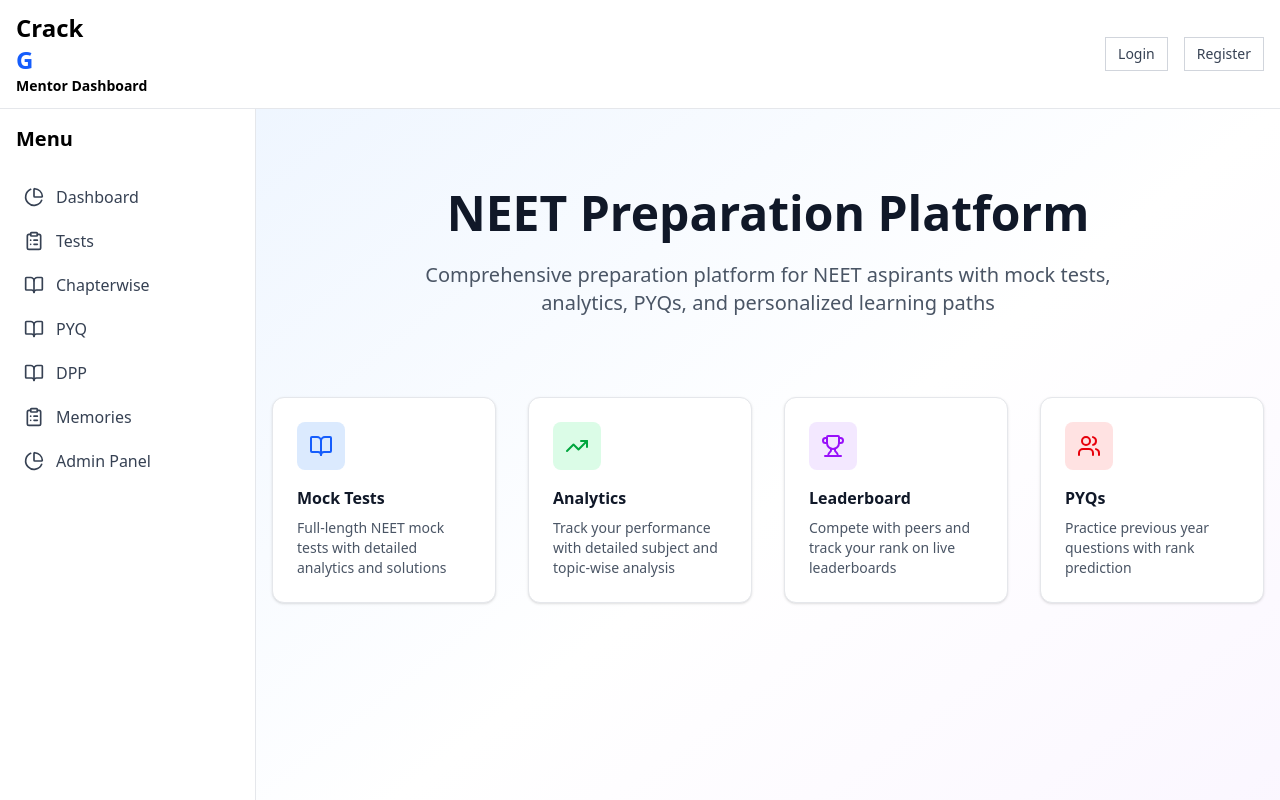
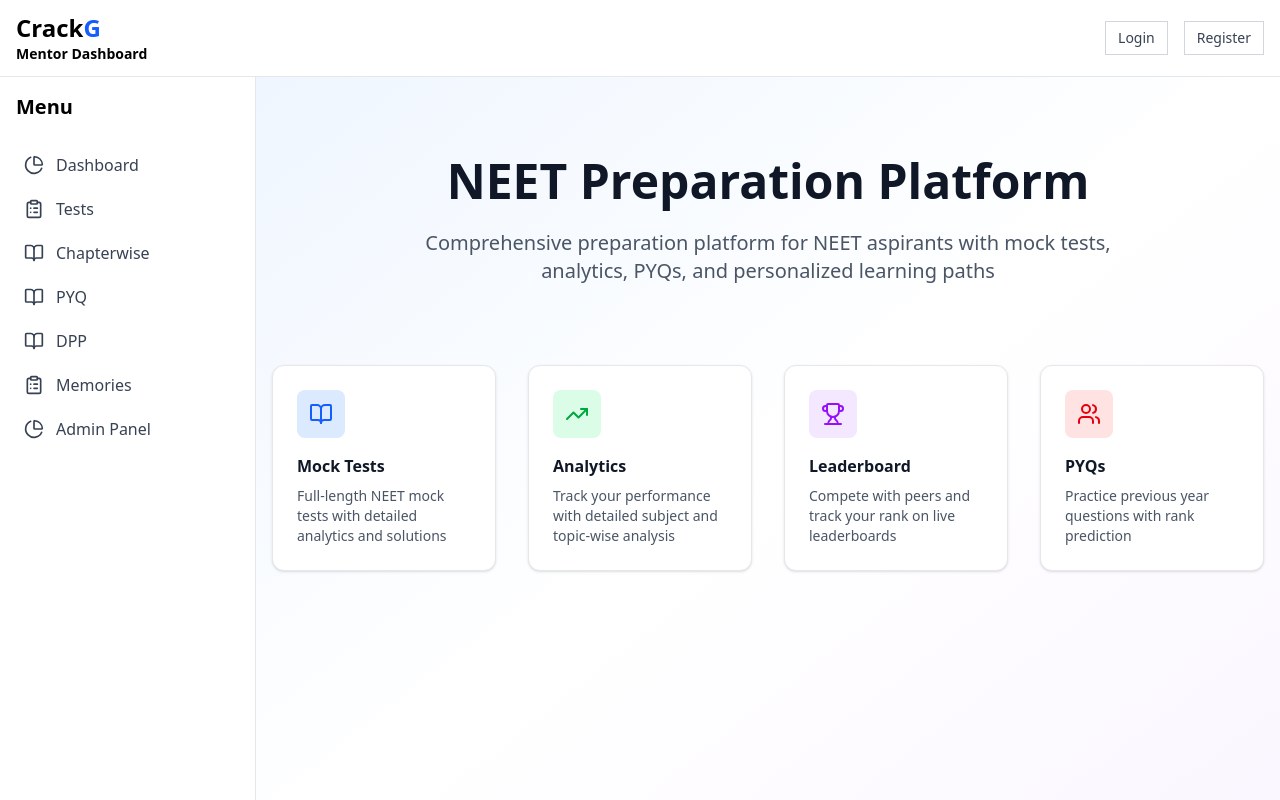
Before and after one commit to orgpratishat/pratishat-official-test-platform, a React app in the folder frontend/: page / in a window 1280 px wide. Shown: the top 800 px of the page. Built offline with nearby package versions, Linux system fonts and the light colour scheme; no server answers; the HTML template or start-up script is replaced by a standard one.

Commit message:
solve deployment problem

```diff
--- a/frontend/src/components/layout/Navbar.jsx
+++ b/frontend/src/components/layout/Navbar.jsx
@@ -19,7 +19,9 @@ const Navbar = () => {
         <Link to="/" className="text-2xl font-bold text-primary-600">
 
           <div className='flex flex-col'>
-            <span>Crack</span><span className='text-blue-600'>G</span>
+         <div className='flex'>
+             <span>Crack</span><span className='text-blue-600'>G</span>
+         </div>
           <span className='text-sm'>Mentor Dashboard</span>
           </div>
         </Link>
```
